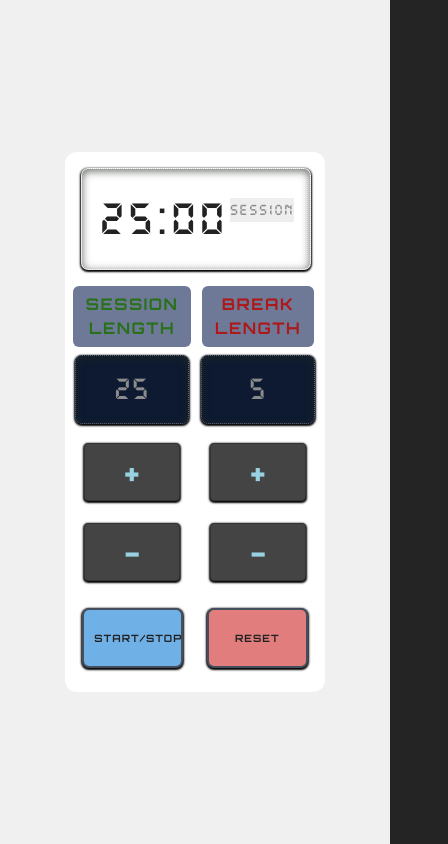
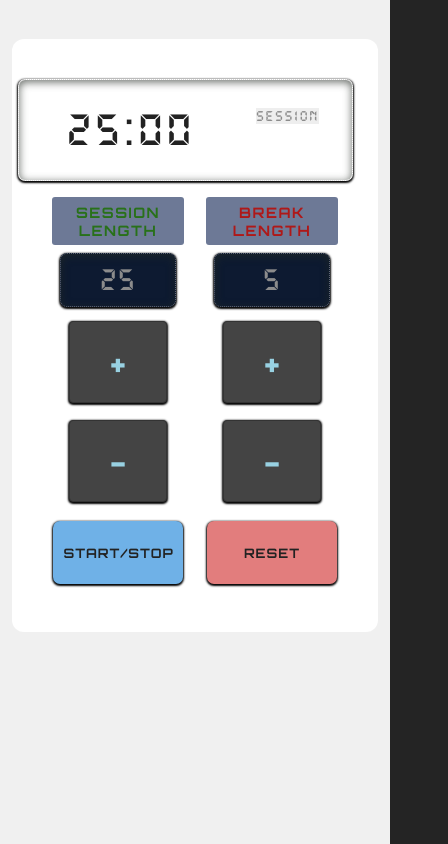
Before and after one commit to de-mind/my-25-5-clock, a React (Vite) app: page / in a window 390 px wide. Shown: the top 844 px of the page, 448 px wide, since content can reach past the window. Built offline with nearby package versions, Linux system fonts and the light colour scheme.

Commit message:
mejoro UI

```diff
--- /dev/null
+++ b/src/App copy.scss
@@ -0,0 +1,282 @@
+@font-face {
+  font-family: DS-DigitalB;
+  src: url("./assets/fonts/DS-Digital/DS-DIGIB.TTF") format("truetype");
+}
+
+// Variables
+$display-font: "DS-DigitalB", "Digital-7", "VT323", "monospace";
+$display-color: hsla(0, 0%, 55%, 1);
+$label-font: "Orbitron", Arial, sans-serif;
+$button-font: "Quartz", "Segment7", "Orbitron", Arial, sans-serif;
+$bg-grad: linear-gradient(170deg, #de0000 0%, #4a0101 60%);
+$border-radius: 12px;
+
+// Mixins
+@mixin box($color, $padl, $padr, $radius: 3px) {
+  background: $color;
+  border-radius: $radius;
+  padding: $padl $padr;
+}
+@mixin font($family, $size, $weight: normal, $ls: normal, $tt: uppercase) {
+  font-family: $family;
+  font-size: $size;
+  font-weight: $weight;
+  letter-spacing: $ls;
+  text-transform: $tt;
+}
+@mixin btn($bg, $color, $f: $button-font, $fz: 0.9em, $minw: 3em) {
+  font-family: $f;
+  background: $bg;
+  color: $color;
+  font-size: $fz;
+  font-weight: bold;
+  border: none;
+  border-radius: 7px;
+  box-shadow: 0 1px 2px 1px rgb(0, 0, 0);
+  min-width: $minw;
+  cursor: pointer;
+  transition: 0.2s all;
+}
+
+// Body & estructura
+body {
+  display: flex;
+  justify-content: center;
+  margin: 0;
+  padding: 10% 0 100% 0;
+  background-color: #121212;
+}
+.clock-container {
+  @include box($bg-grad, 1.5rem, 1.5rem, $border-radius);
+  display: grid;
+  margin: auto;
+  max-width: min-content;
+  gap: 0.5rem;
+}
+
+/* Etiquetas */
+
+#break-length,
+#session-length,
+#time-left {
+  color: $display-color;
+  border: 1px dotted rgba(179, 179, 179, 0.523);
+  background: rgb(13, 26, 49);
+  border-radius: 7px;
+  box-shadow: 0 1px 2px 1px rgb(0, 0, 0),
+    inset 0 2px 8px rgba(33, 40, 33, 0.693);
+  text-transform: uppercase;
+}
+
+#time-left {
+  position: relative;
+  display: flex;
+  justify-content: center;
+  align-items: center;
+  margin-bottom: 1rem;
+  min-width: 100%;
+  min-height: 100px;
+}
+
+#time-clock {
+  @include font($display-font, 4.5rem, normal, 4px);
+  position: absolute;
+  padding: 0.6em 1em 0.6em 3em;
+  min-width: 360px;
+}
+
+#timer-label {
+  @include font($display-font, 1.2rem, bold, 1.5px);
+  position: absolute;
+  right: 1.5em;
+  &.align-top {
+    top: 1.2em;
+  }
+  &.align-bottom {
+    top: 2.5em;
+  }
+}
+
+#break-length,
+#session-length {
+  @include font($display-font, 2.5em, normal, 1.5px);
+  padding: 0.3em 0.6em;
+  min-width: 100%;
+  text-align: center;
+}
+
+#session-label,
+#break-label {
+  @include font($label-font, 1rem, bold, 1.5px);
+  @include box(rgba(3, 24, 73, 0.578), 0.4em, 0.8em);
+  margin-bottom: 0.5rem;
+  text-align: center;
+}
+
+#session-label {
+  color: #287119;
+}
+#break-label {
+  color: #af1818;
+}
+.length-controls {
+  display: grid;
+  grid-template-columns: 1fr 1fr;
+  gap: 1.5rem;
+  justify-content: center;
+  margin: 0 auto 1rem auto;
+}
+.length-control {
+  display: flex;
+  flex-direction: column;
+  align-items: center;
+  min-width: 100%;
+}
+.length-buttons-vertical {
+  display: flex;
+  flex-direction: column;
+  align-items: center;
+  gap: 1rem;
+}
+.clock-buttons {
+  display: contents;
+}
+
+// Botones principales
+#start_stop,
+#reset {
+  @include btn(none, white, $button-font, 1em, 10em);
+  letter-spacing: 1px;
+  text-transform: uppercase;
+  padding: 1em 1em;
+  margin: 0.5rem;
+  min-height: 4em;
+
+  &:hover {
+    background: #2a3140;
+    color: #aee253;
+  }
+}
+#start_stop {
+  background-color: #2d98da;
+}
+#reset {
+  background-color: #b33939;
+}
+// Botones de inc/dec
+#session-increment,
+#session-decrement,
+#break-increment,
+#break-decrement {
+  @include btn(#444, #98d1e2);
+  border-radius: 4px;
+  padding: 8px 12px;
+  border: 1px solid #333;
+  font-size: 2em;
+  margin: 3px 5px;
+  &:hover {
+    background: #555;
+  }
+  box-shadow: 0 1px 2px 1px rgb(0, 0, 0);
+}
+
+// Responsive y color scheme
+@media (prefers-color-scheme: light) {
+  body {
+    background: #f0f0f0;
+  }
+  .clock-container {
+    background: #fff;
+  }
+  #timer-label {
+    color: #6fb1e7;
+    background: #eee;
+  }
+  #time-left {
+    background: #fff;
+    color: #222;
+  }
+  button,
+  #start_stop,
+  #reset {
+    background: #ddd;
+    color: #222;
+  }
+  button:hover {
+    background: #bbb;
+  }
+  #reset {
+    background: #e27d7d;
+  }
+  #start_stop {
+    background: #6fb1e7;
+  }
+}
+
+@media (min-width: 319px) and (max-width: 449px) {
+  body {
+    font-size: small;
+    position: relative;
+  }
+  .clock-container {
+    padding: 2.5rem 3.5rem 1.5rem 3.5rem;
+    max-width: 30vh;
+    display: table-caption;
+  }
+
+  #time-left {
+    padding: 0 2.5rem;
+    right: 20%;
+  }
+
+  #time-clock {
+    font-size: 3rem;
+    min-width: 100%;
+  }
+
+  #timer-label {
+    left: auto;
+    right: 10%;
+    font-size: 1.2em;
+    &.align-top {
+      top: 1.8em;
+    }
+    &.align-bottom {
+      top: 3em;
+    }
+  }
+
+  .length-controls {
+    gap: 0.5rem;
+  }
+
+  .length-buttons-vertical {
+    gap: 0.7rem;
+  }
+
+  #session-label,
+  #break-label {
+    font-size: 0.9rem;
+    max-width: 75%;
+  }
+
+  #break-increment,
+  #break-decrement,
+  #session-increment,
+  #session-decrement {
+    font-size: 2.5em;
+    padding: 0.6em 0.6em;
+  }
+
+  #session-length,
+  #break-length {
+    min-width: 70%;
+  }
+
+  #start_stop,
+  #reset {
+    min-width: 10em;
+    font-size: 1em;
+    padding: 1.8em 0.8em;
+  }
+}
--- a/src/App.jsx
+++ b/src/App.jsx
@@ -1,5 +1,5 @@
 import * as React from "react";
-import "./App.scss";
+import "./App copy.scss";
 
 class MyTimer extends React.Component {
   state = {
@@ -197,8 +197,6 @@ class MyTimer extends React.Component {
               </button>
             </div>
           </div>
-        </div>
-
           <div className="clock-buttons">
             <button id="start_stop" onClick={this.startStopHandler}>
               Start/Stop
@@ -208,6 +206,7 @@ class MyTimer extends React.Component {
             </button>
           </div>
         </div>
+      </div>
     );
   }
 }
--- a/src/index.css
+++ b/src/index.css
@@ -1,8 +1,6 @@
 :root {
   font-family: system-ui, Avenir, Helvetica, Arial, sans-serif;
-  line-height: 1.5;
-  font-weight: 400;
-
+  font-weight: 200;
   color-scheme: light dark;
   color: rgba(255, 255, 255, 0.87);
   background-color: #242424;
```
Lines whose indentation alone changed are shown as unchanged.
